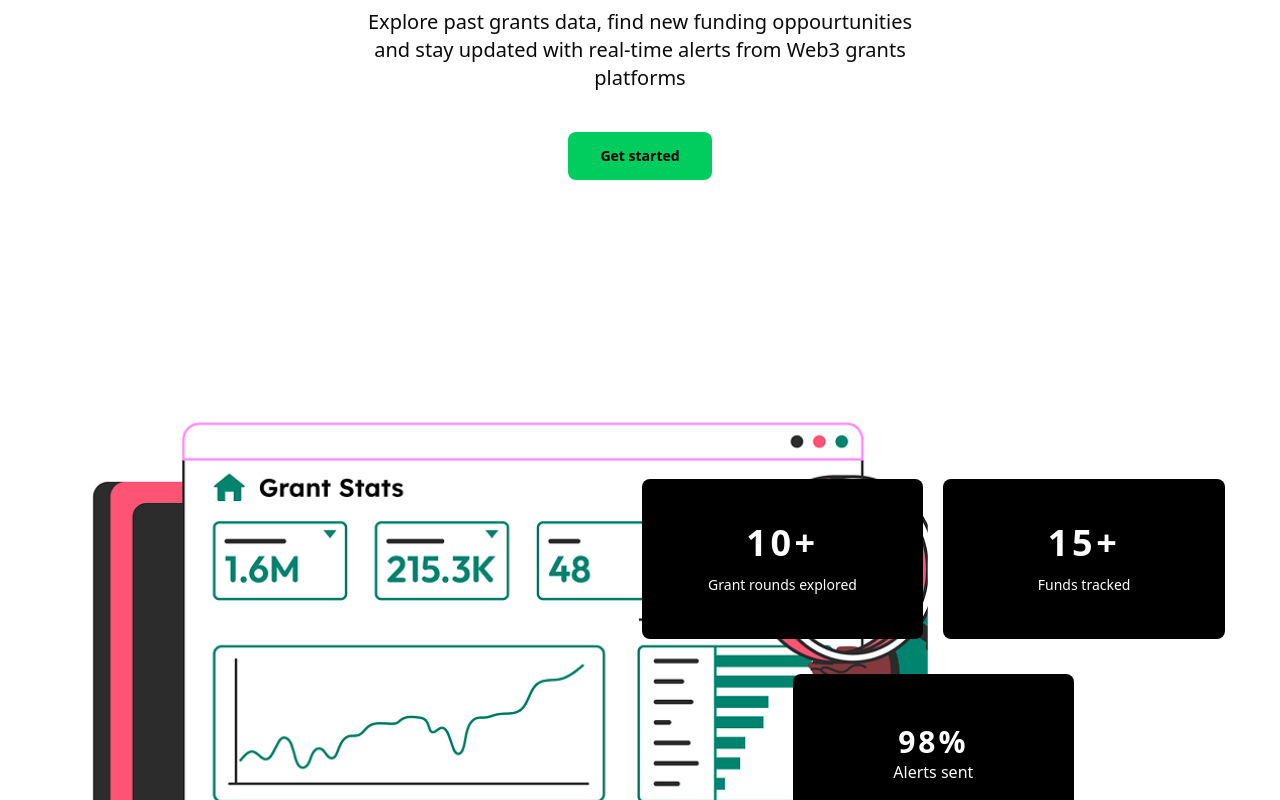
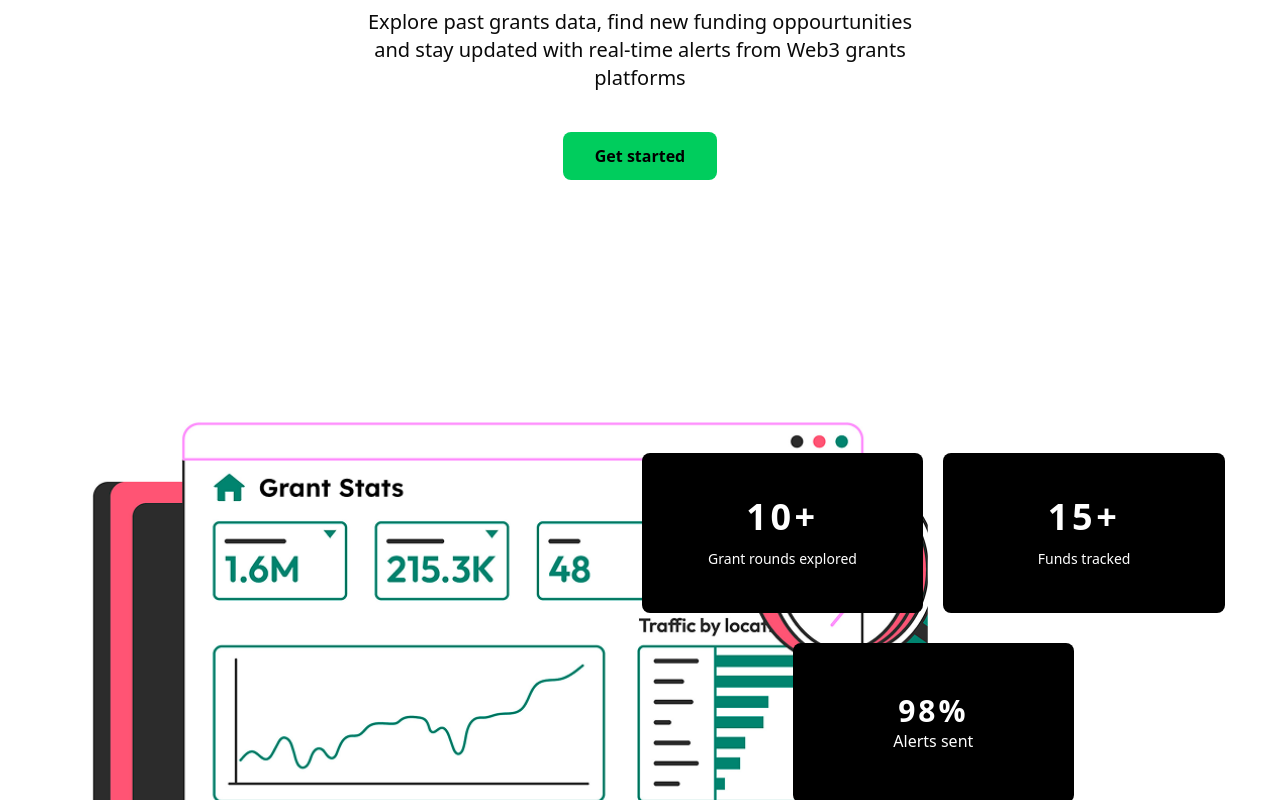
Before and after one commit to LighthouseL2/Clearfund, a Next.js app: page / in a window 1280 px wide. Shown: the part 400-1200 px from the top of the page. Built offline with nearby package versions, Linux system fonts and the light colour scheme.

Commit message:
added background blur on login

```diff
--- a/src/app/page.js
+++ b/src/app/page.js
@@ -20,7 +20,7 @@ export default function Home() {
     const [open, setOpen] = useState(false)
 
   return (
-    <div className="bg-white min-h-screen relative min-w-xs">
+    <div className={`bg-white min-h-screen relative min-w-xs ${open && "blur"}`}>
         <NavHeader setToggle={setOpen} toggle={open}/>
 
         <Suspense fallback={<div>Loading...</div>}>
--- a/src/components/Footer.jsx
+++ b/src/components/Footer.jsx
@@ -15,7 +15,7 @@ const Footer = () => {
             <p className="mb-3 text-white opacity-70">Subscribe to our newsletter and get all updates straight to your mailbox</p>
             <form action="" className="border border-white opacity-70 rounded-md w-5/6 lg:w-3/6 flex mb-20">
                 <input type="text" className="outline-none w-2/3 p-3" placeholder="Enter your email"/>
-                <button className="w-1/3 bg-green-[#00CD5D] text-black border-0 rounded-r-md">Subscribe</button>
+                <button className="w-1/3 bg-[#00CD5D] text-white border-0 rounded-r-md">Subscribe</button>
             </form>
 
 
--- a/src/components/LoginForm.js
+++ b/src/components/LoginForm.js
@@ -11,7 +11,7 @@ const LoginForm = ({open, setOpen }) => {
     <Dialog open={open} onOpenChange={setOpen}>
         <form>
 
-            <DialogContent className={"sm:max-w-[425px] max-w-[400px] p-10 bg-white"}>
+            <DialogContent className={"sm:max-w-[425px] max-w-[400px] p-10 bg-white  shadow-2xl"}>
                 <DialogHeader className={"space-y-10 bg-white"}>
                     <DialogTitle className={"text-center  text-3xl"}>Log In</DialogTitle>
 
--- a/src/components/hero.jsx
+++ b/src/components/hero.jsx
@@ -7,6 +7,7 @@ import LoginForm from './LoginForm'
 import SignupForm from './SignupForm'
 import ResetPassword from './ResetPassword'
 import { useSearchParams } from "next/navigation";
+import Link from 'next/link'
 
 const HeroSection = ({open, setOpen}) => {
 
@@ -23,9 +24,14 @@ const HeroSection = ({open, setOpen}) => {
             alerts from Web3 grants platforms
         </p>
 
-        <Button className="bg-[#00CD5D] font-semibold text-black px-8 py-6 rounded-md" onClick={() =>setOpen(!open)}>
-          Get started
-        </Button>
+
+        <Link
+          href="/?route=login"
+          className="bg-[#00CD5D] font-semibold text-black px-8 py-3 rounded-md"
+          onClick={() =>setOpen(!open)}
+          >
+            Get started
+        </Link>
 
         {
           modal === "login" ? (
--- a/src/components/navHeader.jsx
+++ b/src/components/navHeader.jsx
@@ -14,7 +14,7 @@ import Link from "next/link"
 
 const NavHeader = ({toggle, setToggle}) => {
   return (
-    <nav className="px-[5%] flex justify-between items-center h-[8vh] sticky top-0 z-50 bg-white shadow">
+    <nav className="px-[5%] flex justify-between items-center h-[8vh] sticky top-0 z-50 bg-white ">
         <div className="lg:w-[15%] w-[40%] md:w-[30%] relative flex items-center">
           {/* <Image
             src={"/projectLogo.png"}
--- a/src/components/stats.jsx
+++ b/src/components/stats.jsx
@@ -4,8 +4,9 @@ import Image from "next/image";
 
 const StatSection = () => {
   return (
-    <div className="px-[5%] h-[110vh] lg:h-[90vh] relative w-full flex  flex-col overflow-hidden gap-10">
-        <div className="lg:w-3/4 w-full h-full relative">
+    <div className="flex justify-center items-center overflow-hidden lg:scale-100 scale-50">
+        <div className="px-[5%] h-[90vh] relative w-full flex  flex-col gap-10">
+            <div className="lg:w-3/4 h-full relative w-full">
                 <Image
                     fill
                     src={"/statImg.png"}
@@ -13,19 +14,20 @@ const StatSection = () => {
                     className="object-contain h-auto top-0"
                 />
             </div>
-        <div className="flex flex-wrap w-full md:w-full lg:w-2/3 items-center justify-center
-            text-white h-full md:absolute gap-5 top-10 lg:-right-20">
-            <div className="lg:w-[33%] w-[40%] space-y-3 md:w-[48%] bg-black rounded-md h-40 flex flex-col items-center justify-center">
+            <div className="flex flex-wrap lg:w-2/3 items-center justify-center
+                text-white absolute gap-5 top-1/5 h-[45vh]  -right-20 w-full">
+                <div className="w-[33%] space-y-3 bg-black rounded-md h-40 flex flex-col items-center justify-center">
                     <h2 className="font-extrabold tracking-widest text-4xl">10+</h2>
                     <p className="text-sm">Grant rounds explored</p>
                 </div>
-            <div className="lg:w-[33%] w-[40%] space-y-3 md:w-[48%] bg-black rounded-md h-40 flex flex-col items-center justify-center">
+                <div className="w-[33%] space-y-3 bg-black rounded-md h-40 flex flex-col items-center justify-center">
                     <h2 className="font-extrabold tracking-widest text-4xl">15+</h2>
                     <p className="text-sm">Funds tracked</p>
                 </div>
-            <div className="flex items-center justify-center flex-col lg:w-[33%] w-[40%] md:w-[48%] bg-black rounded-md h-40 lg:-mt-[350px]">
+                <div className="flex items-center justify-center flex-col w-[33%] bg-black rounded-md h-40">
                     <h2 className="text-3xl font-extrabold tracking-widest">98%</h2>
                     <p>Alerts sent</p>
+                </div>
             </div>
     </div>
     </div>
```
Lines whose indentation alone changed are shown as unchanged.
